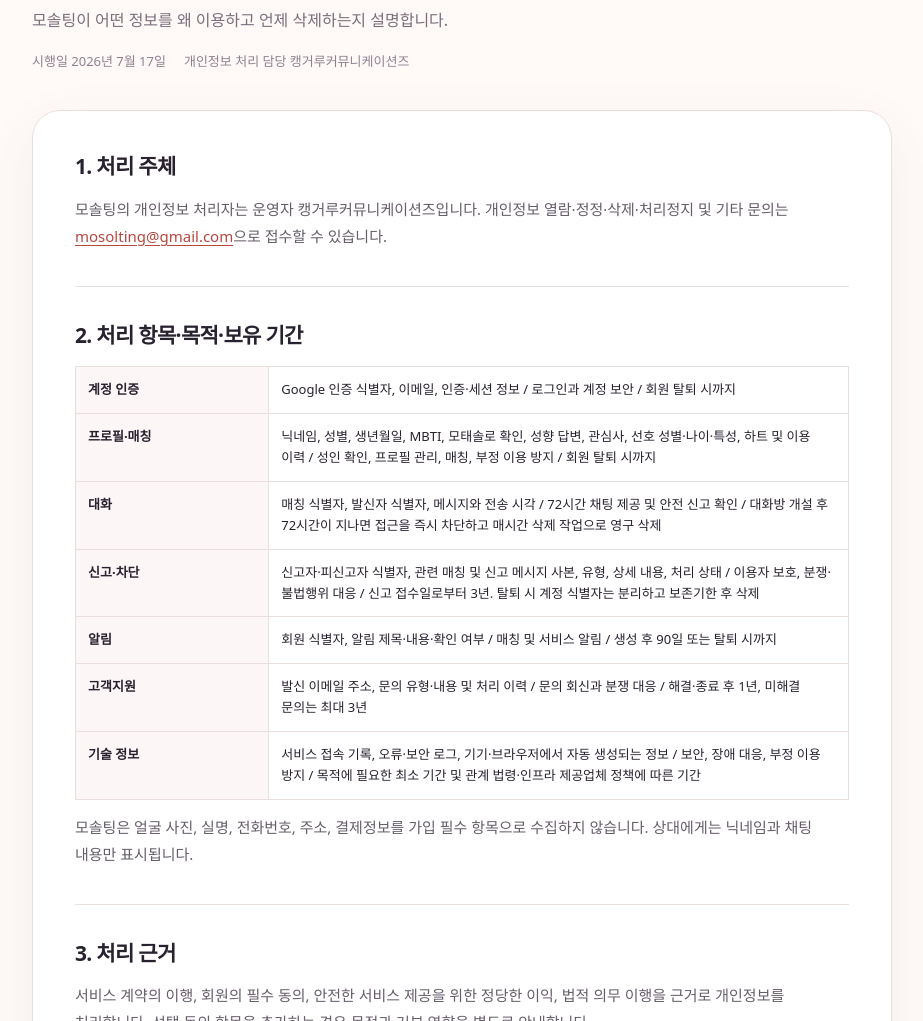
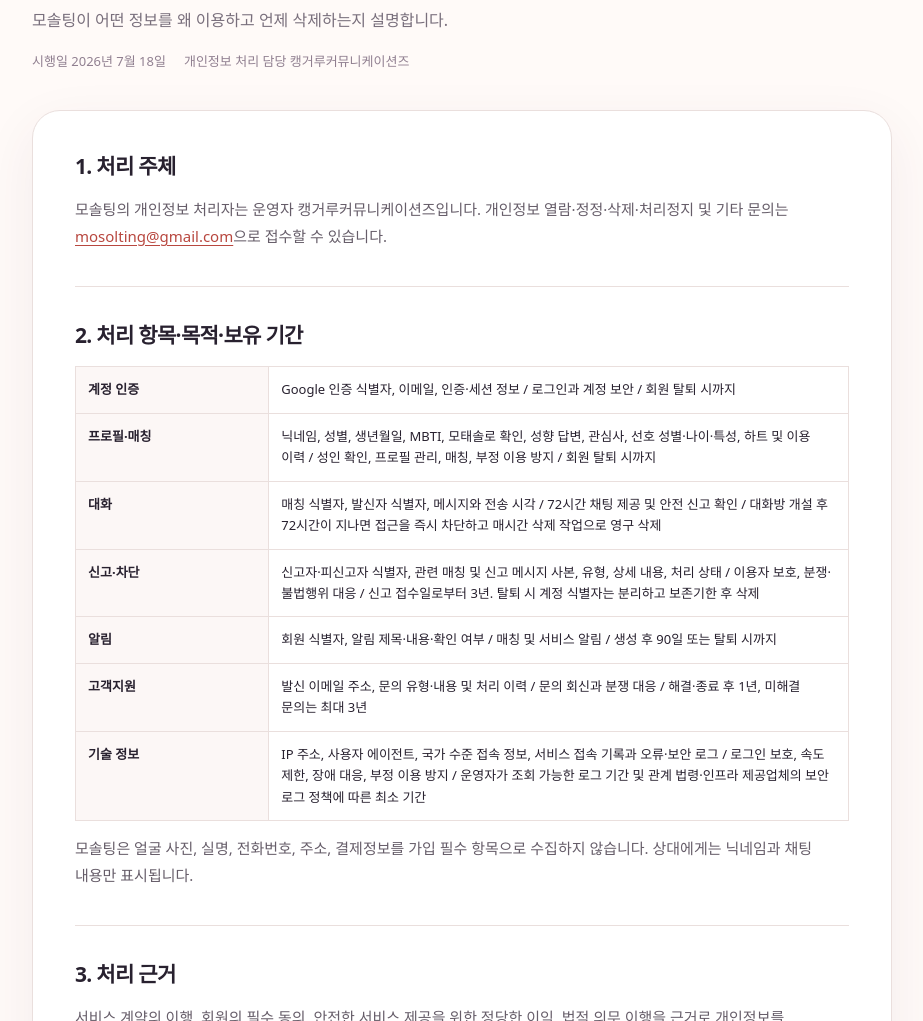
Before and after one commit to ilhoonseo/mosolting-web, a plain HTML site: page privacy.html in a window 1280 px wide. Shown: the part 251-1272 px from the top of the page, without its empty margins (28-951 px from the left). Drawn offline with Linux system fonts and the light colour scheme.

Commit message:
Align privacy and support disclosures (#1)
Co-authored-by: ILHOON SEO <10478028+ilhoonseo@users.noreply.github.com>

```diff
--- a/privacy.html
+++ b/privacy.html
@@ -1,7 +1,7 @@
 <!DOCTYPE html>
 <html lang="ko"><head><meta charset="utf-8"><meta name="viewport" content="width=device-width,initial-scale=1"><meta name="description" content="모솔팅 개인정보처리방침"><meta name="robots" content="index,follow"><link rel="canonical" href="https://mosolting.com/privacy.html"><link rel="icon" href="./images/favicon.svg" type="image/svg+xml"><title>개인정보처리방침 | 모솔팅</title><link rel="stylesheet" href="./css/style.css"><link rel="stylesheet" href="./css/policy.css"></head>
 <body class="policy-body"><a class="skip-link" href="#main">본문 바로가기</a><header class="policy-header"><div class="container header-inner"><a class="brand" href="./"><span class="brand-mark" aria-hidden="true"><i></i></span><span>모솔팅</span></a><nav class="policy-nav" aria-label="정책 메뉴"><a href="./terms.html">이용약관</a><a aria-current="page" href="./privacy.html">개인정보</a><a href="./safety.html">안전 기준</a><a href="./delete-account.html">계정 삭제</a><a href="./support.html">고객지원</a></nav></div></header>
-<main id="main" class="policy-main"><div class="container"><div class="policy-hero"><span class="section-kicker">PRIVACY POLICY</span><h1>개인정보처리방침</h1><p>모솔팅이 어떤 정보를 왜 이용하고 언제 삭제하는지 설명합니다.</p><div class="policy-meta"><span>시행일 2026년 7월 17일</span><span>개인정보 처리 담당 캥거루커뮤니케이션즈</span></div></div><article class="policy-card">
+<main id="main" class="policy-main"><div class="container"><div class="policy-hero"><span class="section-kicker">PRIVACY POLICY</span><h1>개인정보처리방침</h1><p>모솔팅이 어떤 정보를 왜 이용하고 언제 삭제하는지 설명합니다.</p><div class="policy-meta"><span>시행일 2026년 7월 18일</span><span>개인정보 처리 담당 캥거루커뮤니케이션즈</span></div></div><article class="policy-card">
 <section><h2>1. 처리 주체</h2><p>모솔팅의 개인정보 처리자는 운영자 캥거루커뮤니케이션즈입니다. 개인정보 열람·정정·삭제·처리정지 및 기타 문의는 <a href="mailto:mosolting@gmail.com">mosolting@gmail.com</a>으로 접수할 수 있습니다.</p></section>
 <section><h2>2. 처리 항목·목적·보유 기간</h2><table class="data-table"><tbody>
 <tr><th>계정 인증</th><td>Google 인증 식별자, 이메일, 인증·세션 정보 / 로그인과 계정 보안 / 회원 탈퇴 시까지</td></tr>
@@ -10,7 +10,7 @@
 <tr><th>신고·차단</th><td>신고자·피신고자 식별자, 관련 매칭 및 신고 메시지 사본, 유형, 상세 내용, 처리 상태 / 이용자 보호, 분쟁·불법행위 대응 / 신고 접수일로부터 3년. 탈퇴 시 계정 식별자는 분리하고 보존기한 후 삭제</td></tr>
 <tr><th>알림</th><td>회원 식별자, 알림 제목·내용·확인 여부 / 매칭 및 서비스 알림 / 생성 후 90일 또는 탈퇴 시까지</td></tr>
 <tr><th>고객지원</th><td>발신 이메일 주소, 문의 유형·내용 및 처리 이력 / 문의 회신과 분쟁 대응 / 해결·종료 후 1년, 미해결 문의는 최대 3년</td></tr>
-<tr><th>기술 정보</th><td>서비스 접속 기록, 오류·보안 로그, 기기·브라우저에서 자동 생성되는 정보 / 보안, 장애 대응, 부정 이용 방지 / 목적에 필요한 최소 기간 및 관계 법령·인프라 제공업체 정책에 따른 기간</td></tr>
+<tr><th>기술 정보</th><td>IP 주소, 사용자 에이전트, 국가 수준 접속 정보, 서비스 접속 기록과 오류·보안 로그 / 로그인 보호, 속도 제한, 장애 대응, 부정 이용 방지 / 운영자가 조회 가능한 로그 기간 및 관계 법령·인프라 제공업체의 보안 로그 정책에 따른 최소 기간</td></tr>
 </tbody></table><p>모솔팅은 얼굴 사진, 실명, 전화번호, 주소, 결제정보를 가입 필수 항목으로 수집하지 않습니다. 상대에게는 닉네임과 채팅 내용만 표시됩니다.</p></section>
 <section><h2>3. 처리 근거</h2><p>서비스 계약의 이행, 회원의 필수 동의, 안전한 서비스 제공을 위한 정당한 이익, 법적 의무 이행을 근거로 개인정보를 처리합니다. 선택 동의 항목을 추가하는 경우 목적과 거부 영향을 별도로 안내합니다.</p></section>
 <section><h2>4. 제공·처리 위탁과 국외 처리</h2><p>원칙적으로 회원의 개인정보를 판매하지 않으며 동의 또는 법률상 근거 없이 제3자에게 제공하지 않습니다. 서비스 제공을 위해 다음 업체의 시스템을 이용합니다.</p><table class="data-table"><tbody><tr><th>Google LLC (미국)</th><td>Google OAuth 로그인·계정 인증을 위해 계정 식별자, 이메일, 인증 요청 정보가 로그인 시 암호화된 네트워크로 처리됩니다. Google 측 보유기간과 권리 행사는 <a href="https://policies.google.com/privacy?hl=ko">Google 개인정보처리방침</a>을 따릅니다.</td></tr><tr><th>Supabase, Inc. (미국)</th><td>인증, 데이터베이스, 실시간 메시지와 서버 인프라 제공을 위해 이 방침의 서비스 정보가 이용 시 암호화된 네트워크로 처리됩니다. 현재 주 데이터 저장 리전은 AWS 서울(대한민국)이며, Supabase 및 하위 처리업체의 지원·보안 운영 과정에서 국외 처리가 발생할 수 있습니다. 보유기간은 항목별 기간과 같습니다.</td></tr></tbody></table><p>필수 인증·서버 처리에 동의하지 않으면 가입과 서비스 제공이 어렵고, 가입하지 않거나 계정을 삭제해 처리를 중단할 수 있습니다. 구체적인 하위 처리자 또는 국외 처리에 관한 문의는 개인정보 보호책임자에게 요청할 수 있습니다. 업체·리전 또는 처리에 중대한 변경이 있으면 이 방침을 갱신합니다.</p></section>
```
Also changed, not shown: support.html (+1 -1 lines).
